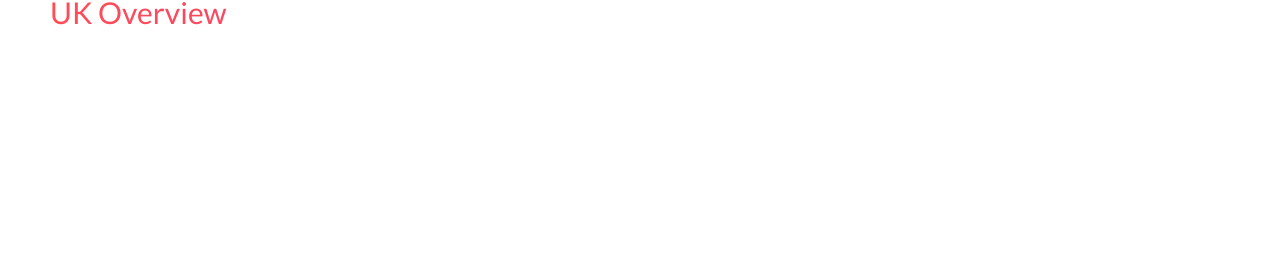
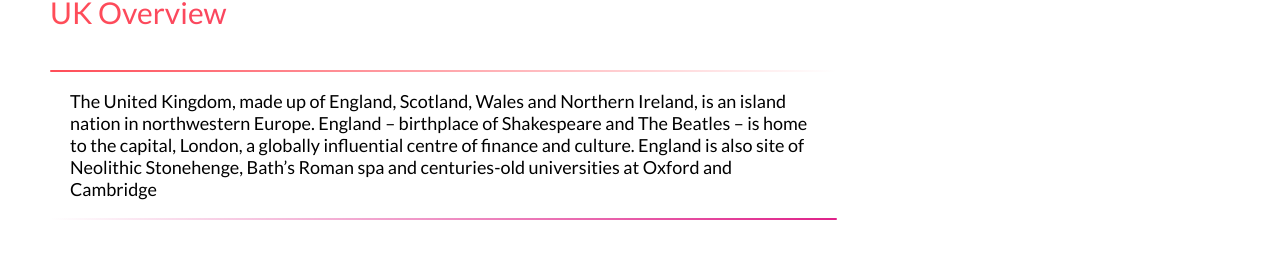
Before and after one commit to jankkosinski/trip-with-me, a React (Create React App) app: page /details/1 in a window 1280 px wide. Shown: the part 906-1164 px from the top of the page. Before the commit the page ends 1036 px from the top, so only its background shows below. Built offline with nearby package versions, Linux system fonts and the light colour scheme.

Commit message:
💄 add details overview description

```diff
--- a/src/layout/DetailsOverview.js
+++ b/src/layout/DetailsOverview.js
@@ -1,12 +1,17 @@
 import React from 'react';
 
-export default function DetailsOverview({ details }) {
-  const { name } = details;
-  console.log(details);
+export default function DetailsOverview({ destination }) {
+  const { name, details } = destination;
+  console.log(destination);
   return (
     <div className='details'>
       <div className='container'>
         <div className='details__header'>{`${name} Overview`}</div>
+        <div className='row'>
+          <div className='col-8'>
+            <div className='details__description'>{details}</div>
+          </div>
+        </div>
       </div>
     </div>
   );
--- a/src/pages/Details.js
+++ b/src/pages/Details.js
@@ -10,22 +10,22 @@ export default function Details() {
   const {
     state: { destinations },
   } = useContext(DestinationsContext);
-  const details = destinations.find(
+  const destinationData = destinations.find(
     (destination) => destination.id === parseInt(id)
   );
   return (
     <>
       <Helmet>
-        <title>{details.name}</title>
+        <title>{destinationData.name}</title>
       </Helmet>
       <Header
-        title={details.name}
+        title={destinationData.name}
         intro_text={''}
         video_path={''}
-        poster_path={details.bigImage}
+        poster_path={destinationData.bigImage}
         logo={''}
       ></Header>
-      <DetailsOverview details={details}></DetailsOverview>
+      <DetailsOverview destination={destinationData}></DetailsOverview>
     </>
   );
 }
--- a/src/scss/layout/_grid.scss
+++ b/src/scss/layout/_grid.scss
@@ -9,6 +9,11 @@
 @for $num from 1 to 12 {
   .col-#{$num} {
     width: calc(100% / 12) * $num;
+    @if $num == 8 {
+      @include utilities.responsive(medium) {
+        width: 100%;
+      }
+    }
     @if $num == 6 {
       @include utilities.responsive(small) {
         width: 100%;
--- a/src/scss/sections/_details.scss
+++ b/src/scss/sections/_details.scss
@@ -13,4 +13,39 @@
     background-clip: text;
     color: transparent;
   }
+  &__description {
+    position: relative;
+    font-size: 1.8rem;
+    padding: 2rem;
+    &:before {
+      position: absolute;
+      left: 0;
+      top: 0;
+      width: 100%;
+      height: 0.2rem;
+      background: linear-gradient(
+        to right,
+        utilities.$primary,
+        utilities.$white
+      );
+      background-clip: padding-box;
+      border-radius: 1rem;
+      content: '';
+    }
+    &:after {
+      position: absolute;
+      left: 0;
+      bottom: 0;
+      width: 100%;
+      height: 0.2rem;
+      background: linear-gradient(
+        to right,
+        utilities.$white,
+        utilities.$secondary
+      );
+      background-clip: padding-box;
+      border-radius: 1rem;
+      content: '';
+    }
+  }
 }
```
